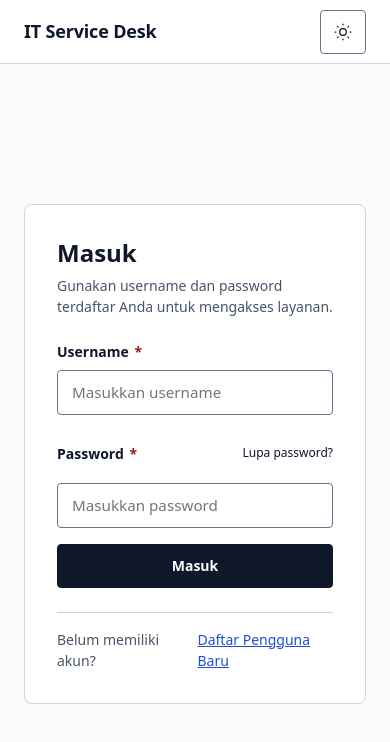
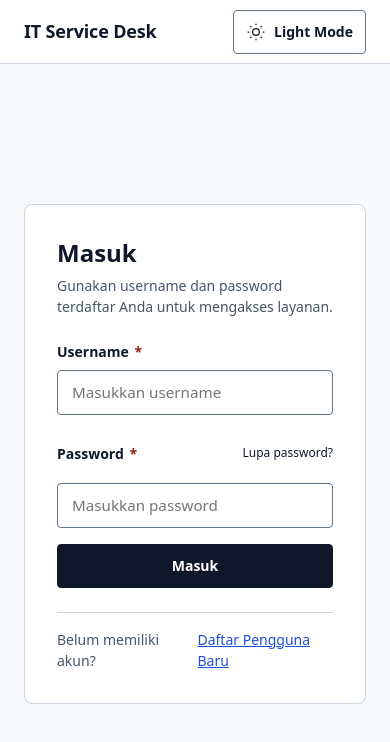
Before and after one commit to andrraa/it-service-desk, a Svelte app: page /login in a window 390 px wide. Shown: the top 742 px of the page. Built offline with nearby package versions, Linux system fonts and the light colour scheme; no server answers.

Commit message:
style(ui): show current theme name in toggle

```diff
--- a/src/web/ThemeToggle.svelte
+++ b/src/web/ThemeToggle.svelte
@@ -41,6 +41,7 @@
         <path d="M12 2v2m0 16v2M2 12h2m16 0h2M5 5l1.5 1.5m11 11L19 19M5 19l1.5-1.5m11-11L19 5" />
       {/if}
     </svg>
+    <span>{theme === 'dark' ? 'Dark Mode' : 'Light Mode'}</span>
   </button>
   <span class="sr-only" role="status">{storageWarning}</span>
 </div>
--- a/src/web/app.css
+++ b/src/web/app.css
@@ -801,10 +801,6 @@ dialog::backdrop {
     display: none;
   }
 
-  .theme-toggle {
-    font-size: 0;
-  }
-
   .topbar-profile .user-profile-info {
     display: none;
   }
```
